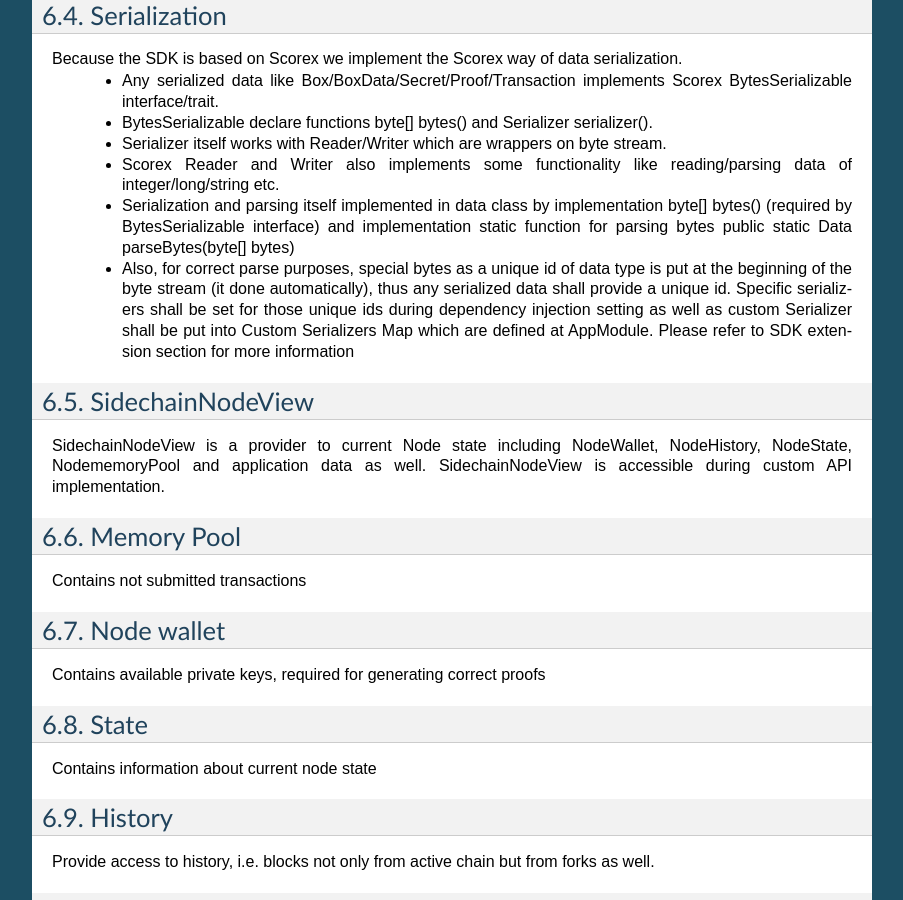
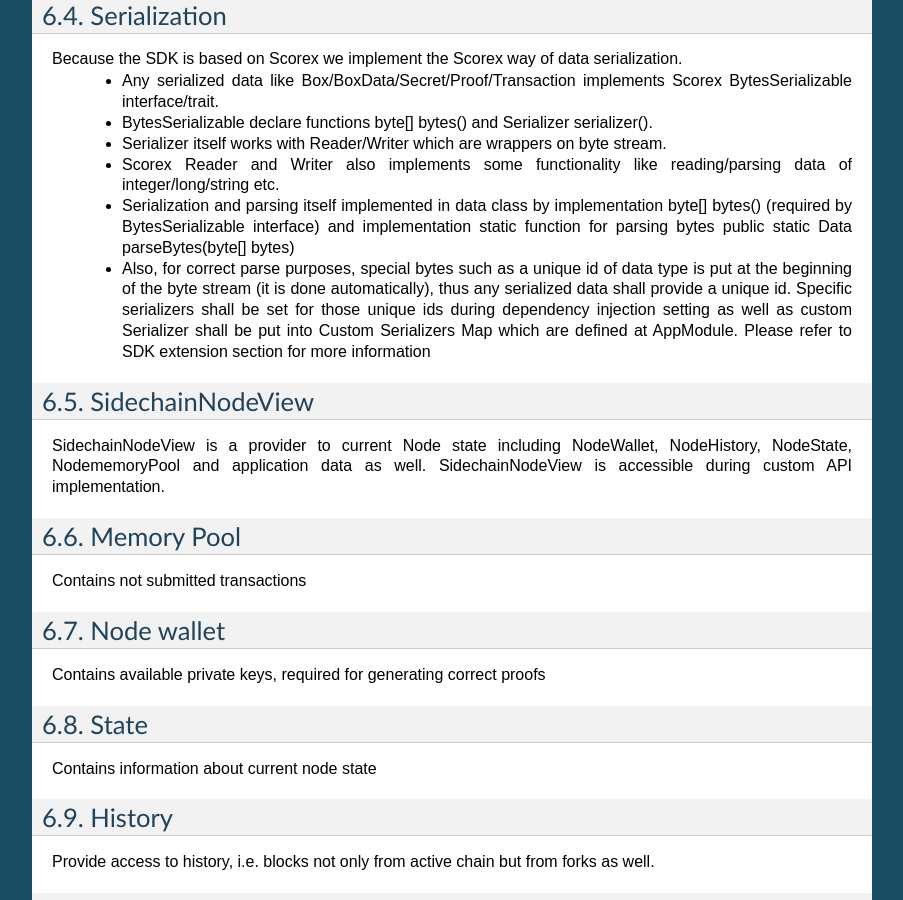
Before and after one commit to megaluck/documentation, a Sphinx documentation site: the page built from docs/introduction/06-Base-App.rst, in a window 1280 px wide and 900 px high, scrolled down 1450 px. Shown: the whole window, without its empty margins (198-1101 px from the left). Built offline with Sphinx 7.4.7, drawn with Linux system fonts in a browser that asks for light colours; pages that are not in the unit, such as notebooks, are missing from menus.

Commit message:
language updates

```diff
--- a/docs/introduction/06-Base-App.rst
+++ b/docs/introduction/06-Base-App.rst
@@ -76,7 +76,7 @@
   * Serializer  itself works with Reader/Writer which are wrappers on byte stream.
   * Scorex Reader and Writer also implements some functionality like reading/parsing data of integer/long/string etc.
   * Serialization and parsing itself implemented in data class by implementation byte[] bytes() (required by BytesSerializable interface) and implementation static function for parsing bytes public static Data parseBytes(byte[] bytes)
-  * Also, for correct parse purposes, special bytes as a unique id of data type is put at the beginning of the byte stream (it done automatically), thus any serialized data shall provide a unique id. Specific serializers shall be set for those unique ids during dependency injection setting as well as custom Serializer shall be put into Custom Serializers Map which are defined at AppModule. Please refer to SDK extension section for more information
+  * Also, for correct parse purposes, special bytes such as a unique id of data type is put at the beginning of the byte stream (it is done automatically), thus any serialized data shall provide a unique id. Specific serializers shall be set for those unique ids during dependency injection setting as well as custom Serializer shall be put into Custom Serializers Map which are defined at AppModule. Please refer to SDK extension section for more information
 
 SidechainNodeView
 *****************
```
